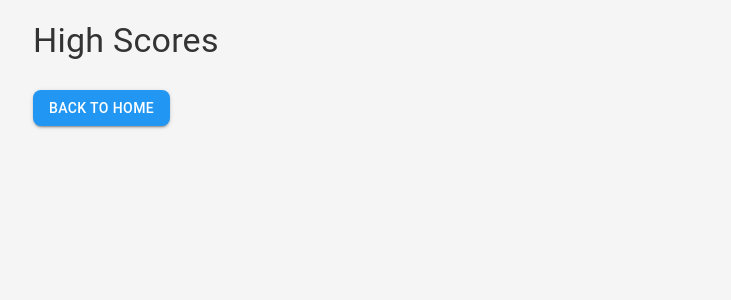
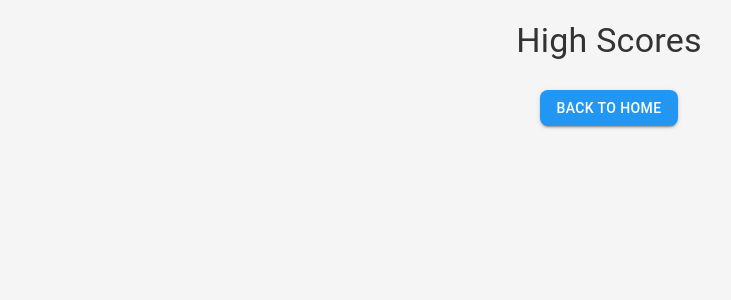
Before and after one commit to steve958/capital-king, a React (Vite) app: page /high-scores in a window 1280 px wide. Shown: the top 300 px of the page, without its empty margins (31-762 px from the left). Built offline with nearby package versions, Linux system fonts and the light colour scheme.

Commit message:
layout update

```diff
--- a/src/components/CountryCard.tsx
+++ b/src/components/CountryCard.tsx
@@ -14,7 +14,7 @@ const CountryCard: React.FC<CountryCardProps> = ({ country, options, onSelect, f
     return (
         <Card style={{ margin: '16px' }}>
             <CardContent>
-                <Typography variant="h5" gutterBottom>
+                <Typography variant="h5" gutterBottom textAlign='center'>
                     {country}
                 </Typography>
                 {!imgError ? (
--- a/src/pages/HighScores.tsx
+++ b/src/pages/HighScores.tsx
@@ -8,18 +8,18 @@ const HighScores: React.FC = () => {
     const scores = getHighScores()
 
     return (
-        <Container style={{ marginTop: '20px' }}>
-            <Typography variant="h4" gutterBottom>
+        <Container style={{ marginTop: '20px', justifyContent: 'center', display: 'flex', flexDirection: 'column', alignItems: 'center' }}>
+            <Typography variant="h4" gutterBottom textAlign='center'>
                 High Scores
             </Typography>
             <List>
                 {scores.map((s, index) => (
                     <ListItem key={index}>
-                        <ListItemText primary={`Score: ${s.score}`} secondary={`Date: ${new Date(s.date).toLocaleString()}`} />
+                        <ListItemText primary={`Score: ${s.score}`} secondary={`Date: ${new Date(s.date).toLocaleString()}`} sx={{ margin: '5px' }} />
                     </ListItem>
                 ))}
             </List>
-            <Button variant="contained" onClick={() => navigate('/')}>Back to Home</Button>
+            <Button variant="contained" onClick={() => navigate('/')} sx={{ width: 'fit-content' }}>Back to Home</Button>
         </Container>
     )
 }
--- a/src/pages/Home.tsx
+++ b/src/pages/Home.tsx
@@ -6,7 +6,7 @@ const Home: React.FC = () => {
     const navigate = useNavigate()
 
     return (
-        <Container style={{ marginTop: '40px' }}>
+        <Container style={{ marginTop: '40px', display: 'flex', alignItems: 'center', justifyContent: 'center', height: '100vw' }}>
             <Stack spacing={4} alignItems="center">
                 <Typography variant="h4">CapitalKing</Typography>
                 <Button variant="contained" color="primary" onClick={() => navigate('/game')}>
```
